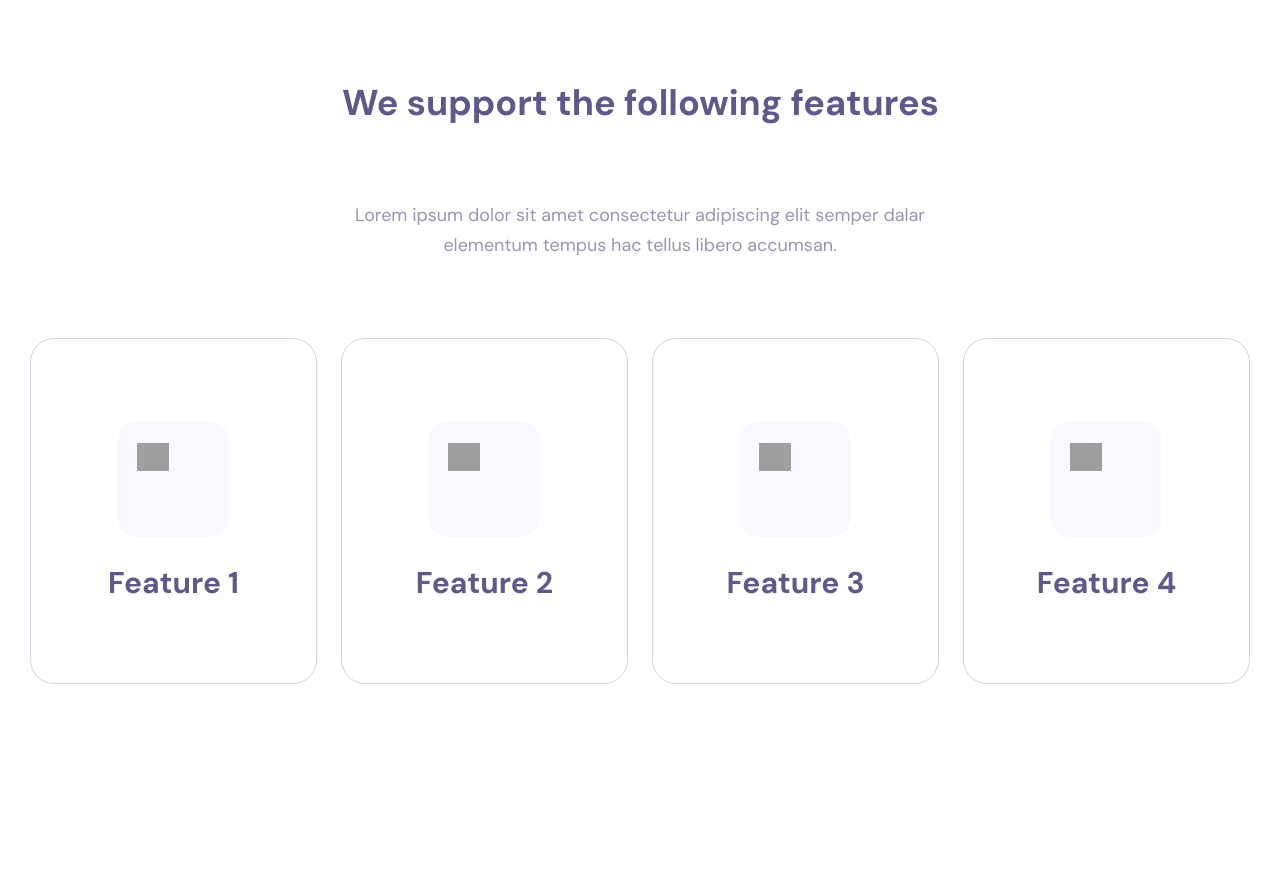
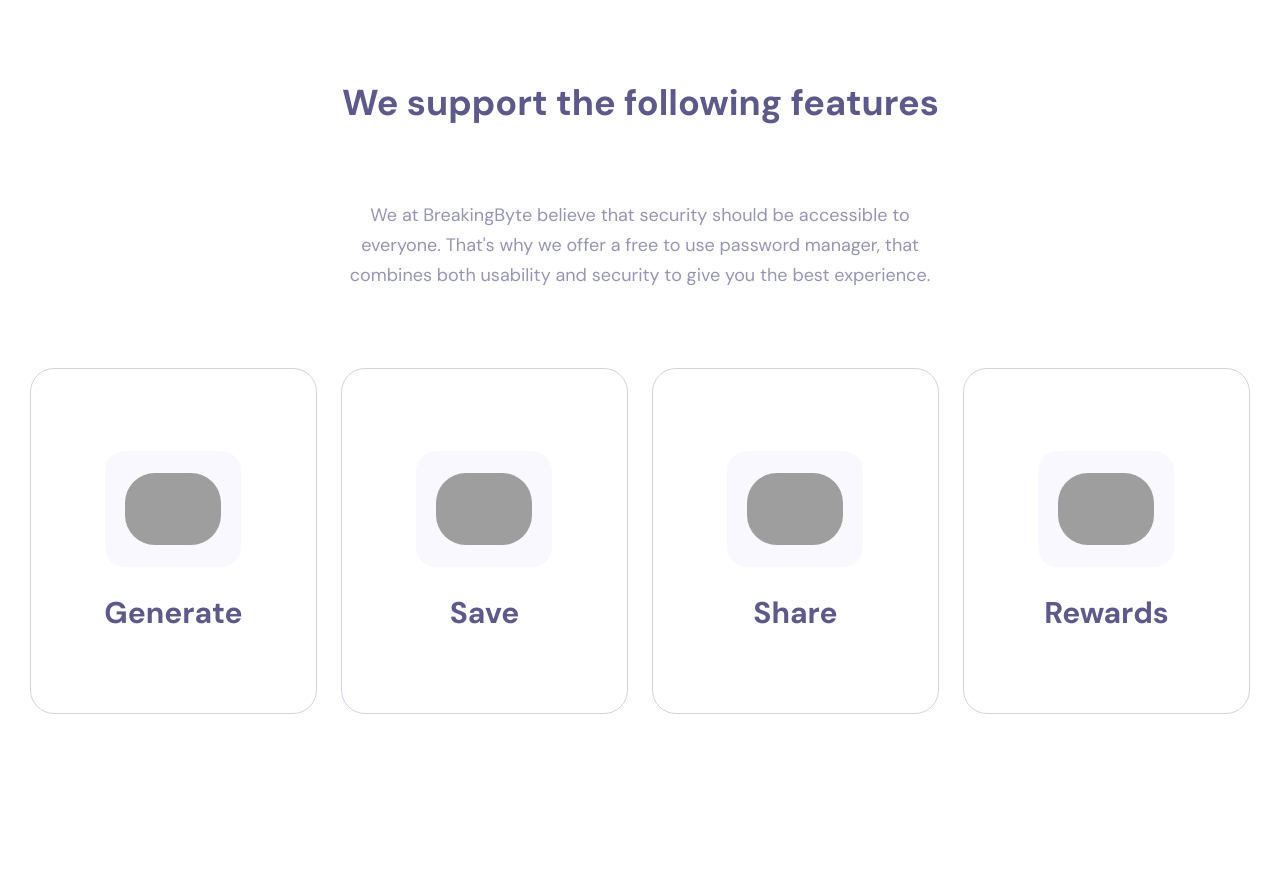
Before and after one commit to rainaarya/BreakingByte_PassMan, a Django app: page /homepage in a window 1280 px wide. Shown: the part 1294-2166 px from the top of the page. Run offline with Django 4.2, Linux system fonts and the light colour scheme; some libraries are stand-ins or nearby versions; grey boxes are pictures that could not be loaded.

Commit message:
added homepage and rewards page images, content

```diff
--- a/main/templates/main/homepage.html
+++ b/main/templates/main/homepage.html
@@ -43,10 +43,10 @@
             </div>
             <div class="image-placeholder-container">
                 <div class="image-placeholder-1">
-                    <img class="image-icon" src="image-icon-6.svg" alt="Image icon" />
+                    <img class="image-icon" src="https://static.highsnobiety.com/thumbor/Be530Ob8QTa6U2zPM90eZYuU4Fs=/1600x1067/static.highsnobiety.com/wp-content/uploads/2019/10/08114400/breaking-bad-main.jpg" alt="Image icon" />
                 </div>
                 <div class="image-placeholder-2">
-                    <img class="image-icon" src="image-icon-7.svg" alt="Image icon" />
+                    <img class="image-icon" src="https://th.bing.com/th/id/OIP.R12Yezzk8JdAMPFhlBdxfAHaEK?w=268&h=182&c=7&r=0&o=5&dpr=1.5&pid=1.7" alt="Image icon" />
                 </div>
             </div>
         </div>
@@ -54,54 +54,51 @@
             <div class="group-39782">
                 <p class="heading-1 dmsans-bold-comet-36px">We support the following features</p>
                 <p class="paragraph-1 paragraph-3 dmsans-normal-amethyst-smoke-18px">
-                    Lorem ipsum dolor sit amet consectetur adipiscing elit semper dalar elementum tempus hac tellus
-                    libero accumsan.
+                    We at BreakingByte believe that security should be accessible to everyone. That's why we offer a free
+                    to use password manager, that combines both usability and security to give you the best experience.
                 </p>
             </div>
             <div class="overlap-group-container">
                 <div class="overlap-group">
                     <div class="image-placeholder">
-                        <img class="image-icon-1" src="image-icon.svg" alt="Image icon" />
+                        <img class="image-icon-1" src="https://th.bing.com/th/id/OIP.IWuRg0eS7AXrfrWlIz0zJgHaHa?pid=ImgDet&rs=1" alt="Image icon" />
                     </div>
-                    <div class="card-heading dmsans-bold-comet-28px">Feature 1</div>
+                    <div class="card-heading dmsans-bold-comet-28px">Generate</div>
                 </div>
                 <div class="overlap-group">
                     <div class="image-placeholder">
-                        <img class="image-icon-1" src="image-icon-1.svg" alt="Image icon" />
+                        <img class="image-icon-1" src="https://linkpaisa.in/img/banners/password.png" alt="Image icon" />
                     </div>
-                    <div class="card-heading dmsans-bold-comet-28px">Feature 2</div>
+                    <div class="card-heading dmsans-bold-comet-28px">Save</div>
                 </div>
                 <div class="overlap-group">
                     <div class="image-placeholder">
-                        <img class="image-icon-1" src="image-icon-2.svg" alt="Image icon" />
+                        <img class="image-icon-1" src="https://cdn3.iconfinder.com/data/icons/vector-icons-6/96/277-512.png" alt="Image icon" />
                     </div>
-                    <div class="card-heading dmsans-bold-comet-28px">Feature 3</div>
+                    <div class="card-heading dmsans-bold-comet-28px">Share</div>
                 </div>
                 <div class="overlap-group">
                     <div class="image-placeholder">
-                        <img class="image-icon-1" src="image-icon-3.svg" alt="Image icon" />
+                        <img class="image-icon-1" src="https://th.bing.com/th/id/OIP.3-DPWRnPcSEgU1GSL9gr_QHaHa?w=203&h=203&c=7&r=0&o=5&dpr=1.5&pid=1.7 alt="Image icon" />
                     </div>
-                    <div class="card-heading dmsans-bold-comet-28px">Feature 4</div>
+                    <div class="card-heading dmsans-bold-comet-28px">Rewards</div>
                 </div>
             </div>
         </div>
         <div class="content-sections-v17">
             <div class="overlap-group-2">
                 <div class="image-placeholder-3">
-                    <img class="image-icon-2" src="image-icon-4.svg" alt="Image icon" />
+                    <img class="image-icon-2" src="https://printondemand.com.ph/wp-content/uploads/2020/09/points-rewards1.png" alt="Image icon" />
                 </div>
             </div>
             <div class="flex-col">
                 <div class="image-placeholder-4">
-                    <img class="image-icon-1" src="image-icon-5.svg" alt="Image icon" />
+                    <img class="image-icon-1" src="https://www.vhv.rs/dpng/f/27-277271_gaming-controller-png.png" alt="Image icon" />
                 </div>
-                <p class="headings dmsans-bold-comet-36px">Boost your productivity with our to-do app</p>
+                <p class="headings dmsans-bold-comet-36px">Enhance your security while having fun!</p>
                 <p class="paragraph-2 paragraph-3 dmsans-normal-amethyst-smoke-18px">
-                    A website wireframe, also known as a page schematic or&nbsp;screen blueprint, is&nbsp;a&nbsp;visual
-                    guide that represents
-                    the&nbsp;skeletal framework of a website. Wireframes are&nbsp;created for&nbsp;the purpose of
-                    arranging elements to best accomplish
-                    a&nbsp;particular purpose.
+                    With our XP system, you can earn points by completing tasks and challenges. You can also level up and
+                    earn rewards! It's a fun way to keep your account secure.
                 </p>
             </div>
         </div>
--- a/static/css/homepage.css
+++ b/static/css/homepage.css
@@ -214,15 +214,18 @@
   background-color: var(--zircon);
   display: flex;
   height: 500px;
+  width: 500px;
   left: 0;
-  padding: 0 197.5px;
+  padding: 0px;
+  border-radius: 30px;
   position: absolute;
   top: 0;
 }
 
 .image-icon-2 {
-  height: 141px;
-  width: 160px;
+  height: 100%;
+  width: 100%;
+  border-radius: 30px;
 }
 
 .pager {
@@ -267,8 +270,9 @@
 }
 
 .image-icon-1 {
-  height: 28px;
-  width: 32px;
+  height: 100%;
+  width: 100%;
+  border-radius: 30px;
 }
 
 .headings {
@@ -326,8 +330,9 @@
 }
 
 .image-icon {
-  height: 106px;
-  width: 123px;
+  height: 100%;
+  width: 100%;
+  border-radius: 30px;
 }
 
 .image-placeholder-1 {
```
Also changed, not shown: main/templates/main/rewards.html (+11 -11 lines).
